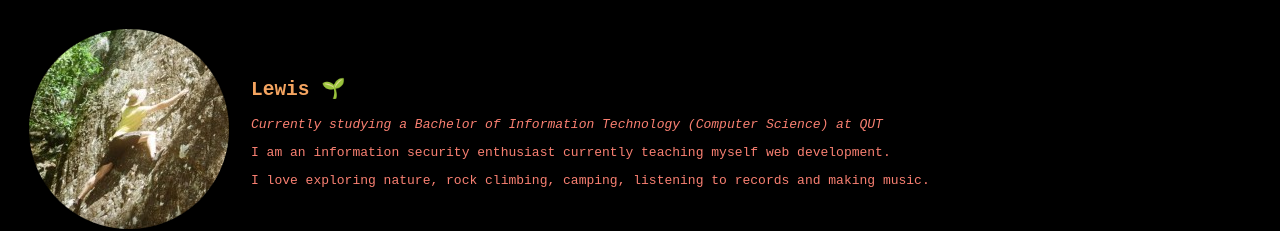
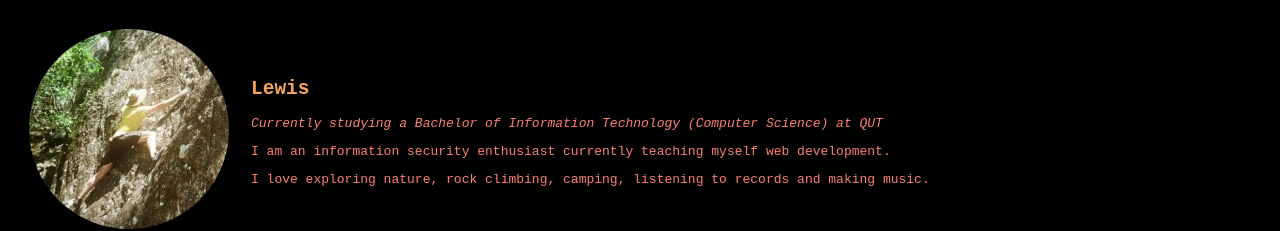
Before and after one commit to Lewisey/cv, a plain HTML site: page index.html in a window 1280 px wide. Shown: the top 231 px of the page. Drawn offline with Linux system fonts and the light colour scheme.

Commit message:
nothin serious

```diff
--- a/index.html
+++ b/index.html
@@ -16,7 +16,7 @@
         <img src="small.png">
       </td>
       <td>
-        <h2>Lewis 🌱</h2>
+        <h2>Lewis</h2>
         <p><em>Currently studying a Bachelor of Information Technology (Computer Science) at QUT</em></p>
         <p>I am an information security enthusiast currently teaching myself web development.</p>
         <p>I love exploring nature, rock climbing, camping, listening to records and making music.</p>
```
